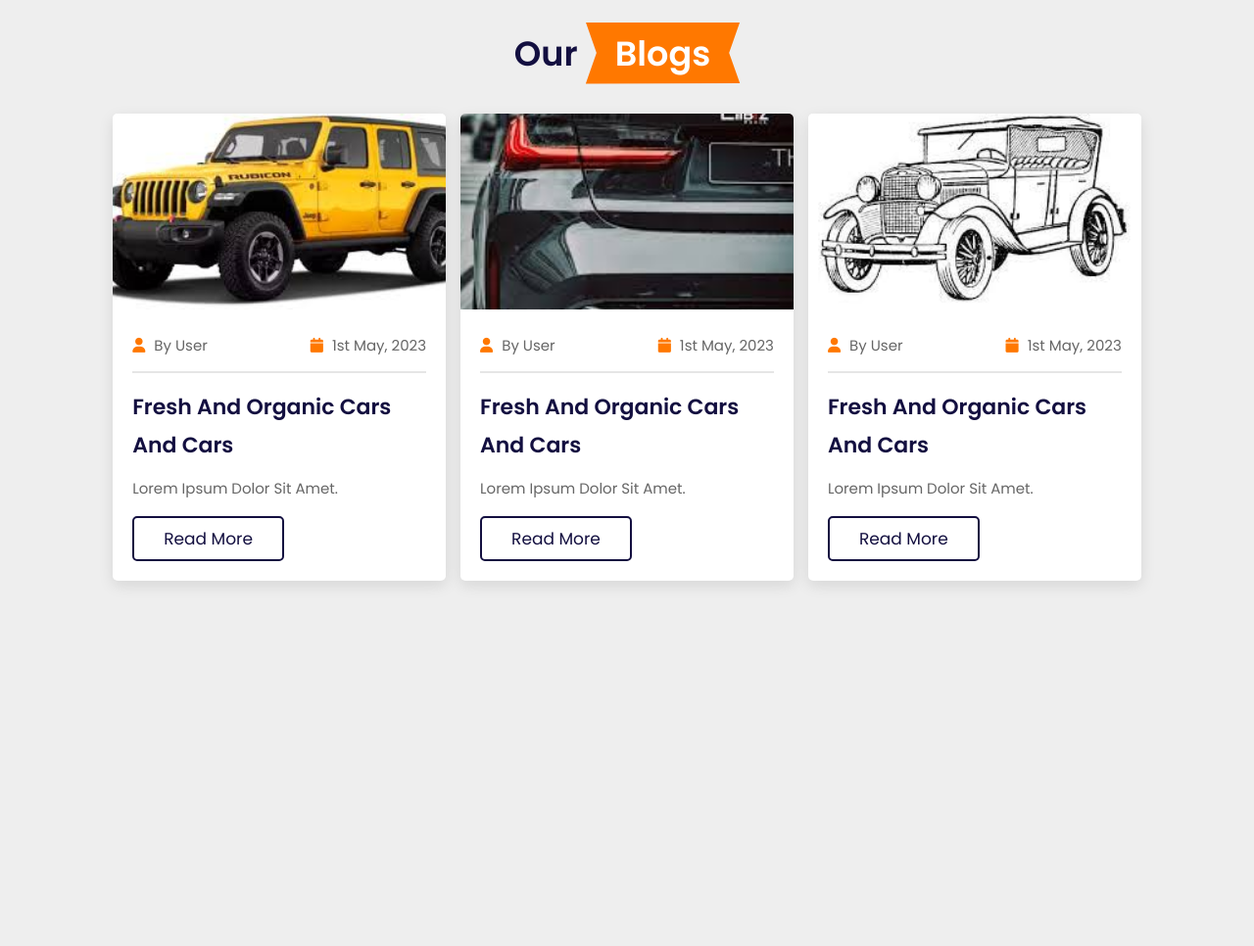
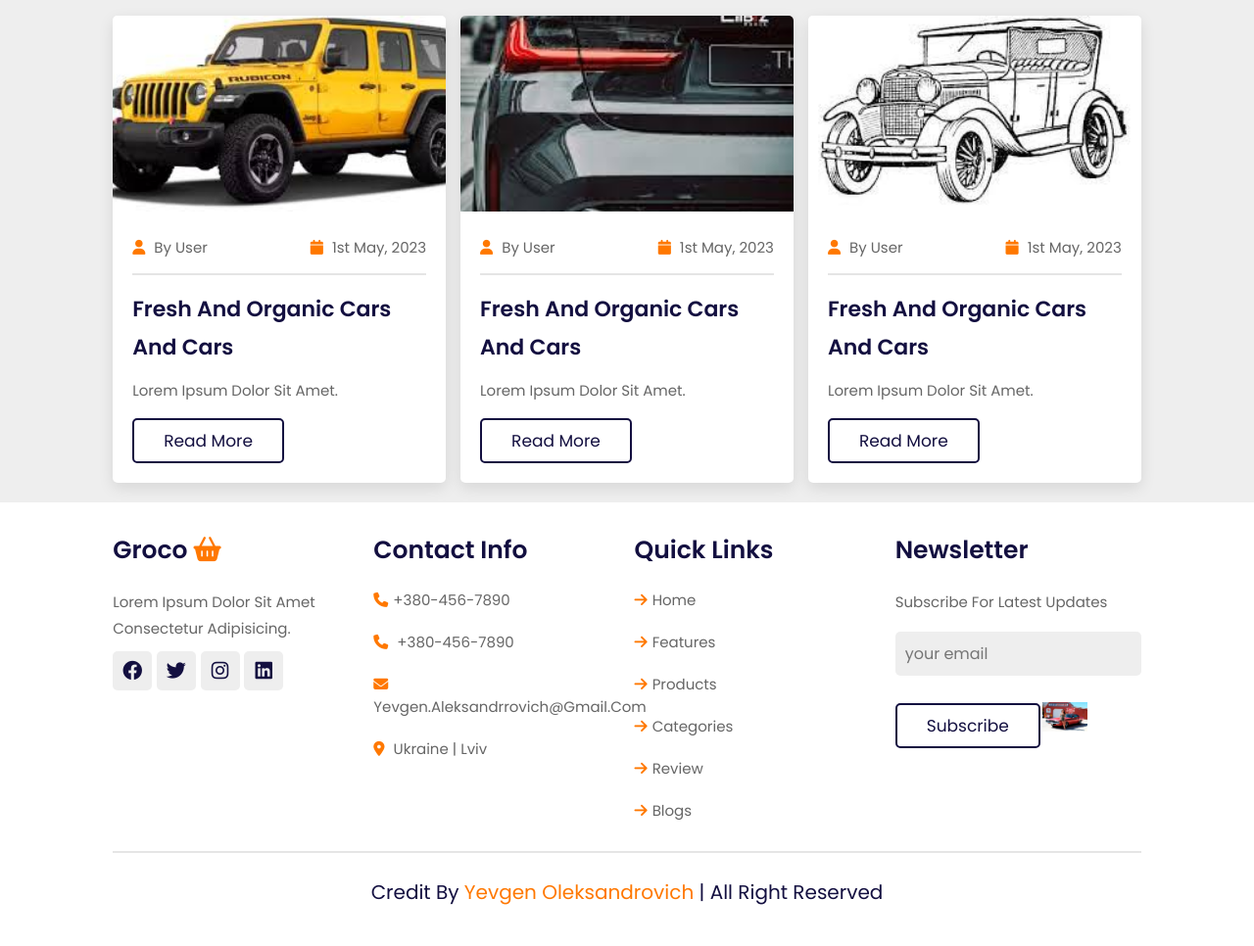
Before and after one commit to YevgenAleksandrovich/JS_HTML-CSS_grosseryStore, a plain HTML site: page index.html in a window 1280 px wide. Shown: the part 4149-5115 px from the top of the page at 98% size. Before the commit the page ends 4762 px from the top, so only its background shows below. Drawn offline with nearby package versions, Linux system fonts and the light colour scheme.

Commit message:
finish_test_page

```diff
--- a/css/style.css
+++ b/css/style.css
@@ -339,6 +339,7 @@ section{
 .features .box-container .box img{
     margin: 1rem 0;
     height: 15rem;
+    width: 20rem;
 }
 .features .box-container .box h3{
     font-size: 2.5rem;
@@ -381,8 +382,8 @@ section{
 }
 
 .products .product-slider .box img{
-    height: 30rem;
-    width: 30rem;
+    height: 25rem;
+    width: 25rem;
 }
 .products .product-slider .box h3{
     font-size: 2.5rem;
@@ -544,10 +545,103 @@ section{
     padding: .5rem 0;
 }
 
+.footer{
+    background: #fff;
+
+}
+
+.footer .box-container{
+    display: grid;
+    grid-template-columns: repeat(auto-fit, minmax(25rem, 1fr));
+    gap: 1.5rem;
+}
+
+.footer .box-container .box h3{
+    font-size: 2.5rem;
+    color: var(--black);
+    padding: 1rem 0;
+}
+
+.footer .box-container .box h3 i{
+color: var(--orange);
+
+}
+
+.footer .box-container .box .links{
+    display: block;
+    font-size: 1.5rem;
+    color: var(--light-color);
+    padding: 1rem 0;
+}
+
+.footer .box-container .box .links i{
+    color: var(--orange);
+    padding-right: .5rem;
+
+}
+
+.footer .box-container .box .links:hover i{
+
+    padding-right: 2rem;
+
+}
 
 
 
+.footer .box-container .box p{
+   line-height: 1.8;
+    font-size: 1.5rem;
+    color: var(--light-color);
+    padding: 1rem 0;
+}
 
+.footer .box-container .box .share a{
+    height: 4rem;
+    width: 4rem;
+    line-height: 4rem;
+    border-radius: .5rem;
+    font-size: 2rem;
+    color: var(--black);
+    margin-right: .2rem;
+    background: #eee;
+    text-align: center;
+}
+
+.footer .box-container .box .share a:hover {
+    background: var(--orange);
+    color: #fff;
+
+}
+
+.footer .box-container .box .email{
+    width: 100%;
+    margin: .7rem 0;
+    padding: 1rem;
+    border-radius: .5rem;
+    background: #eee;
+    font-size: 1.6rem;
+    color: var(--black);
+    text-transform: none;
+}
+
+.footer .box-container .box .payment-img{
+    margin-top: 2rem;
+    height: 3rem;
+}
+
+.footer .credit{
+    text-align: center;
+    margin-top: 2rem;
+    padding: 2rem 1rem;
+    padding-top: 2.5rem;
+    font-size: 2rem;
+    color: var(--black);
+    border-top: var(--border);
+}
+
+.footer .credit span{
+    color: var(--orange);
+}
 
 
 
@@ -611,5 +705,8 @@ section{
     .heading{
         font-size: 2.5rem;
     }
+    .footer{
+        text-align: center;
+    }
 
 }
--- a/index.html
+++ b/index.html
@@ -459,7 +459,63 @@
 
 <!-- blog section ends -->
 
+<!-- footer section starts -->
+<!-- contact info -->
+<section class="footer">
 
+<div class="box-container">
+
+                <div class="box">
+                    <h3>groco <i class="fas fa-shopping-basket"></i></h3>
+                    <p>Lorem ipsum dolor sit amet consectetur adipisicing.</p>
+                    <div class="share">
+                        <a href="#" class="fab fa-facebook"></a>
+                        <a href="#" class="fab fa-twitter"></a>
+                        <a href="#" class="fab fa-instagram"></a>
+                        <a href="#" class="fab fa-linkedin"></a>
+
+                    </div>
+
+                </div>
+
+                <div class="box">
+                    <h3>contact info</h3>
+                    <a href="#" class="links"> <i class="fas fa-phone"> </i>+380-456-7890</a>
+                    <a href="#" class="links"> <i class="fas fa-phone"></i> +380-456-7890</a>
+                    <a href="#" class="links"> <i class="fas fa-envelope"> </i>yevgen.aleksandrrovich@gmail.com</a>
+                    <a href="#" class="links"> <i class="fas fa-map-marker-alt"></i> Ukraine | Lviv</a>
+                </div>
+
+                <div class="box">
+                    <h3>quick links</h3>
+                    <a href="#" class="links"> <i class="fas fa-arrow-right"></i>home</a>
+                    <a href="#" class="links"> <i class="fas fa-arrow-right"></i>features</a>
+                    <a href="#" class="links"> <i class="fas fa-arrow-right"></i>products</a>
+                    <a href="#" class="links"> <i class="fas fa-arrow-right"></i>categories</a>
+                    <a href="#" class="links"> <i class="fas fa-arrow-right"></i>review</a>
+                    <a href="#" class="links"> <i class="fas fa-arrow-right"></i>blogs</a>
+                </div>
+
+                <div class="box">
+                    <h3>newsletter</h3>
+                    <p>subscribe for latest updates</p>
+
+                    <input type="email" placeholder="your email" class="email">
+                    <input type="submit" value="subscribe" class="btn">
+                    <img src="image/westmotors.jpg"   class="payment-img" alt="">
+
+                </div>
+
+
+
+    </div>
+
+    <div class="credit">credit by <span>yevgen oleksandrovich</span> | all right reserved  </div>
+
+</section>
+
+
+<!-- footer section ends -->
 
 
 
```
